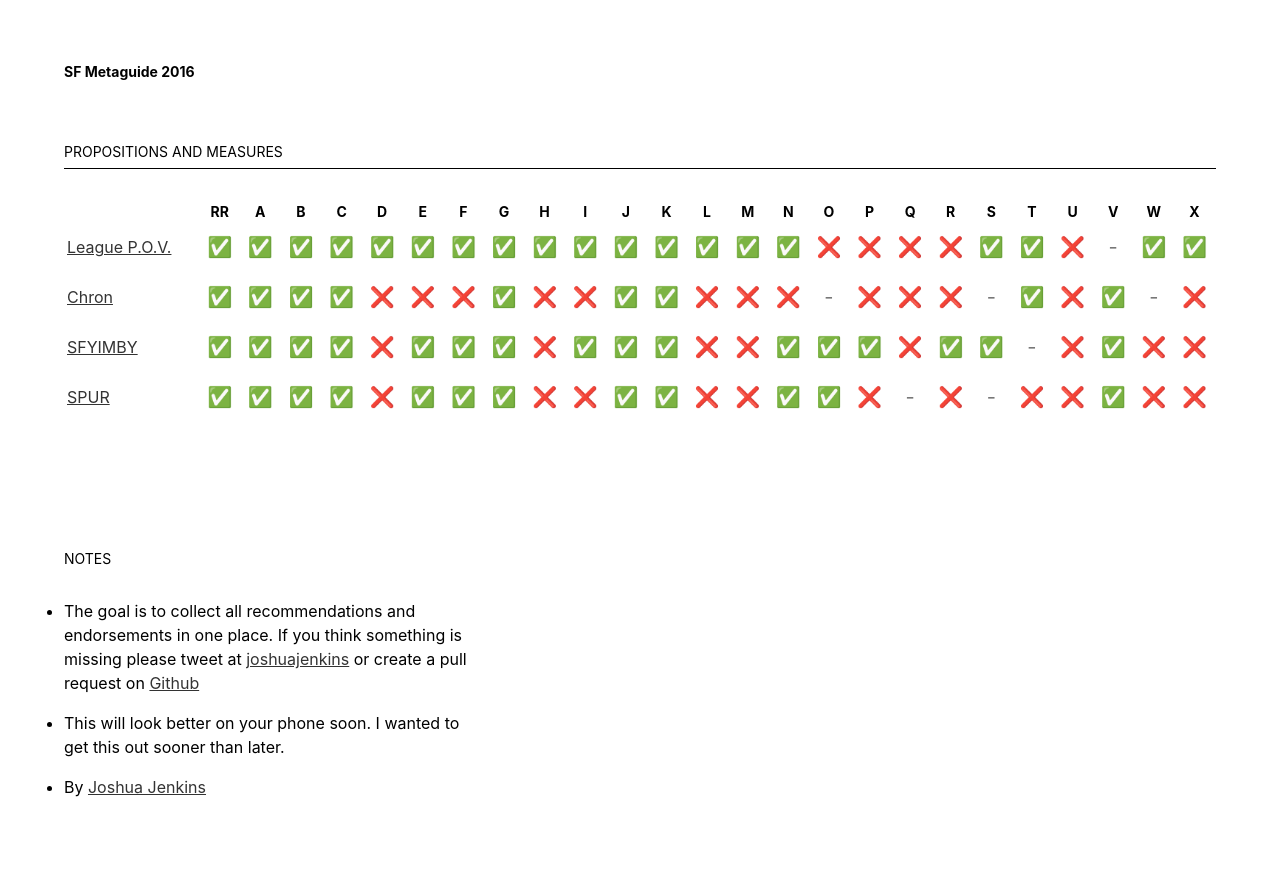
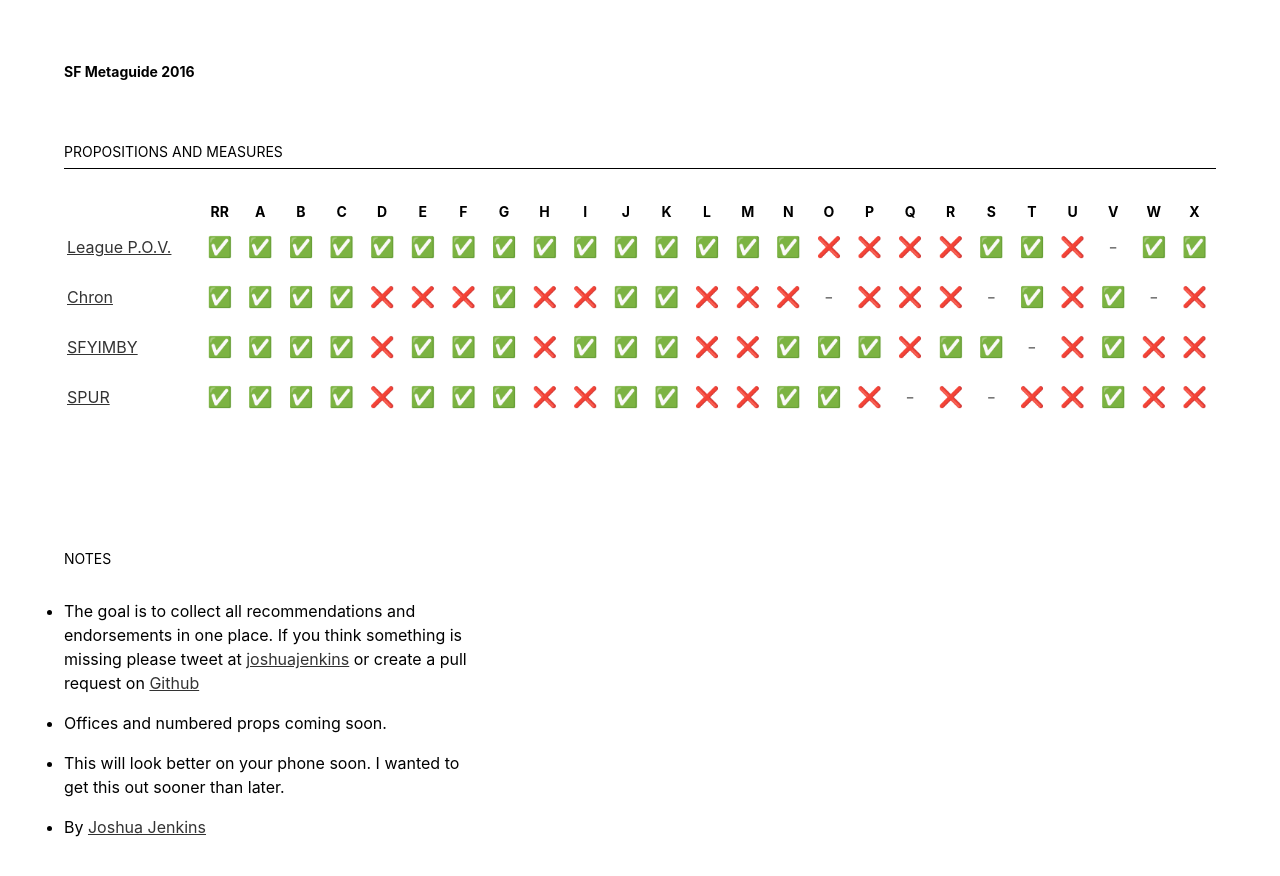
Before and after one commit to joshuajenkins/metavoterguide, a plain HTML site: page index.html in a window 1280 px wide. Drawn offline with nearby package versions, Linux system fonts and the light colour scheme.

Commit message:
More notes

```diff
--- a/index.html
+++ b/index.html
@@ -51,6 +51,7 @@
 			<h2 class="mb4 f6 normal ttu">Notes</h2>
 			<ul class="pl0 lh-copy" style="max-width: 26em">
 				<li class="mb3">The goal is to collect all recommendations and endorsements in one place. If you think something is missing please tweet at <a class="dark-gray hover-black" href="//twitter.com/joshuajenkins">joshuajenkins</a> or create a pull request on <a class="dark-gray hover-black" href="https://github.com/joshuajenkins/metavoterguide">Github</a></li>
+				<li class="mb3">Offices and numbered props coming soon.</li>
 				<li class="mb3">This will look better on your phone soon. I wanted to get this out sooner than later.</li>
 				<li class="mb3">By <a class="dark-gray hover-black" href="//twitter.com/joshuajenkins">Joshua Jenkins</a></li>
 			</ul>
```
